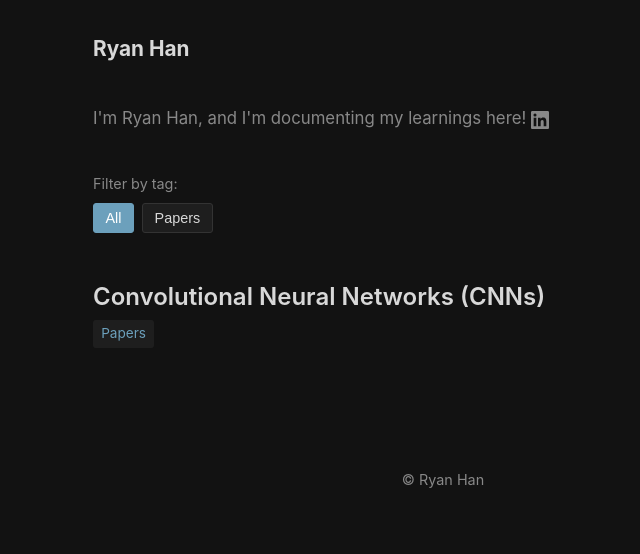
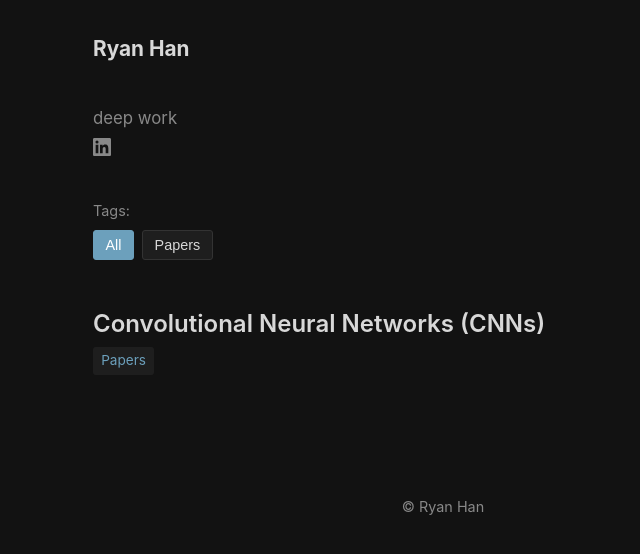
Before and after one commit to ryan99han/ryan99han.github.io, a Jekyll site: the page built from index.html, in a window 1280 px wide. Shown: the top 554 px of the page, without its empty margins (197-837 px from the left). Built offline with Jekyll 4.4.1, drawn with Linux system fonts in a browser that asks for light colours.

Commit message:
Minor updates to page.

```diff
--- a/assets/style.css
+++ b/assets/style.css
@@ -134,9 +134,6 @@ main {
   padding-bottom: 2.5rem;
 }
 
-.post-item:last-child {
-}
-
 .post-item h2 {
   margin: 0 0 0.5rem 0;
 }
@@ -223,6 +220,10 @@ main {
   font-size: 1.05em;
 }
 
+.intro p {
+  margin-bottom: 0em;
+}
+
 .linkedin-link {
   display: inline-flex;
   align-items: center;
--- a/index.html
+++ b/index.html
@@ -3,11 +3,12 @@ layout: default
 ---
 
 <div class="intro">
-  <p>I'm Ryan Han, and I'm documenting my learnings here! <a href="https://linkedin.com/in/ryan99han" target="_blank" class="linkedin-link" aria-label="LinkedIn"><svg xmlns="http://www.w3.org/2000/svg" viewBox="0 0 24 24" width="18" height="18" fill="currentColor"><path d="M20.447 20.452h-3.554v-5.569c0-1.328-.027-3.037-1.852-3.037-1.853 0-2.136 1.445-2.136 2.939v5.667H9.351V9h3.414v1.561h.046c.477-.9 1.637-1.85 3.37-1.85 3.601 0 4.267 2.37 4.267 5.455v6.286zM5.337 7.433a2.062 2.062 0 0 1-2.063-2.065 2.064 2.064 0 1 1 2.063 2.065zm1.782 13.019H3.555V9h3.564v11.452zM22.225 0H1.771C.792 0 0 .774 0 1.729v20.542C0 23.227.792 24 1.771 24h20.451C23.2 24 24 23.227 24 22.271V1.729C24 .774 23.2 0 22.222 0h.003z"/></svg></a></p>
+  <p>deep work</p>
+  <p><a href="https://linkedin.com/in/ryan99han" target="_blank" class="linkedin-link" aria-label="LinkedIn"><svg xmlns="http://www.w3.org/2000/svg" viewBox="0 0 24 24" width="18" height="18" fill="currentColor"><path d="M20.447 20.452h-3.554v-5.569c0-1.328-.027-3.037-1.852-3.037-1.853 0-2.136 1.445-2.136 2.939v5.667H9.351V9h3.414v1.561h.046c.477-.9 1.637-1.85 3.37-1.85 3.601 0 4.267 2.37 4.267 5.455v6.286zM5.337 7.433a2.062 2.062 0 0 1-2.063-2.065 2.064 2.064 0 1 1 2.063 2.065zm1.782 13.019H3.555V9h3.564v11.452zM22.225 0H1.771C.792 0 0 .774 0 1.729v20.542C0 23.227.792 24 1.771 24h20.451C23.2 24 24 23.227 24 22.271V1.729C24 .774 23.2 0 22.222 0h.003z"/></svg></a></p>
 </div>
 
 <div class="tag-filter" id="tagFilter">
-  <span class="tag-filter-label">Filter by tag:</span>
+  <span class="tag-filter-label">Tags:</span>
   <div class="tag-filter-list">
     <button class="tag-filter-btn active" data-tag="all">All</button>
     {% assign alltags = "" | split: "" %}
```
